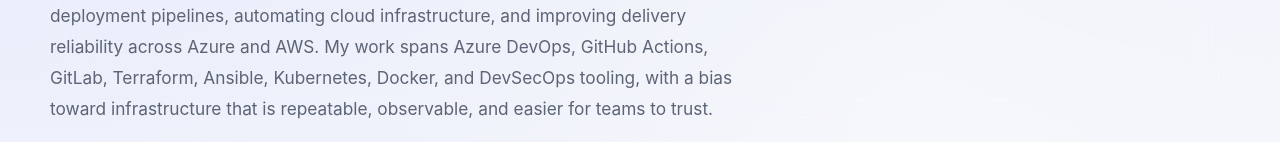
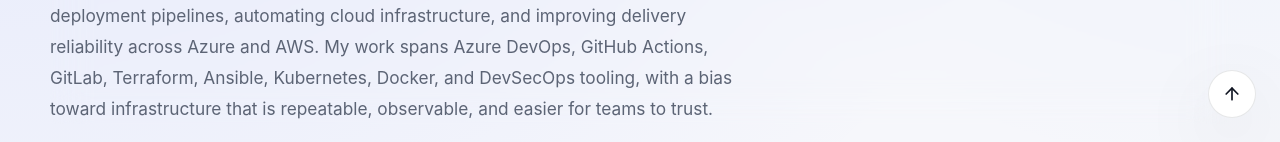
Before and after one commit to divyam7777/divyam7777.github.io, a React (Vite) app: page / in a window 1280 px wide. Shown: the part 658-800 px from the top of the page. Built offline with nearby package versions, Linux system fonts and the light colour scheme.

Commit message:
Add fixed back to top button

```diff
--- a/src/App.jsx
+++ b/src/App.jsx
@@ -1,4 +1,5 @@
 import {
+  ArrowUp,
   ArrowUpRight,
   Download,
   Github,
@@ -160,6 +161,10 @@
           </div>
         </div>
       </Section>
+
+      <a href="#top" className="back-to-top" aria-label="Back to top">
+        <ArrowUp size={20} />
+      </a>
     </main>
   );
 }
--- a/src/styles.css
+++ b/src/styles.css
@@ -327,3 +327,36 @@
     margin-bottom: 56px;
   }
 }
+
+
+.back-to-top {
+  position: fixed;
+  right: 24px;
+  bottom: 24px;
+  z-index: 20;
+  display: grid;
+  place-items: center;
+  width: 48px;
+  height: 48px;
+  border: 1px solid var(--line);
+  border-radius: 999px;
+  background: var(--surface-strong);
+  box-shadow: var(--shadow);
+  color: var(--text);
+  transition:
+    transform 180ms ease,
+    border-color 180ms ease,
+    background-color 180ms ease;
+}
+
+.back-to-top:hover {
+  transform: translateY(-3px);
+  border-color: var(--accent);
+}
+
+@media (max-width: 640px) {
+  .back-to-top {
+    right: 16px;
+    bottom: 16px;
+  }
+}
```
Also changed, not shown: 5 other files (tests, documents, lock files or other folders).
